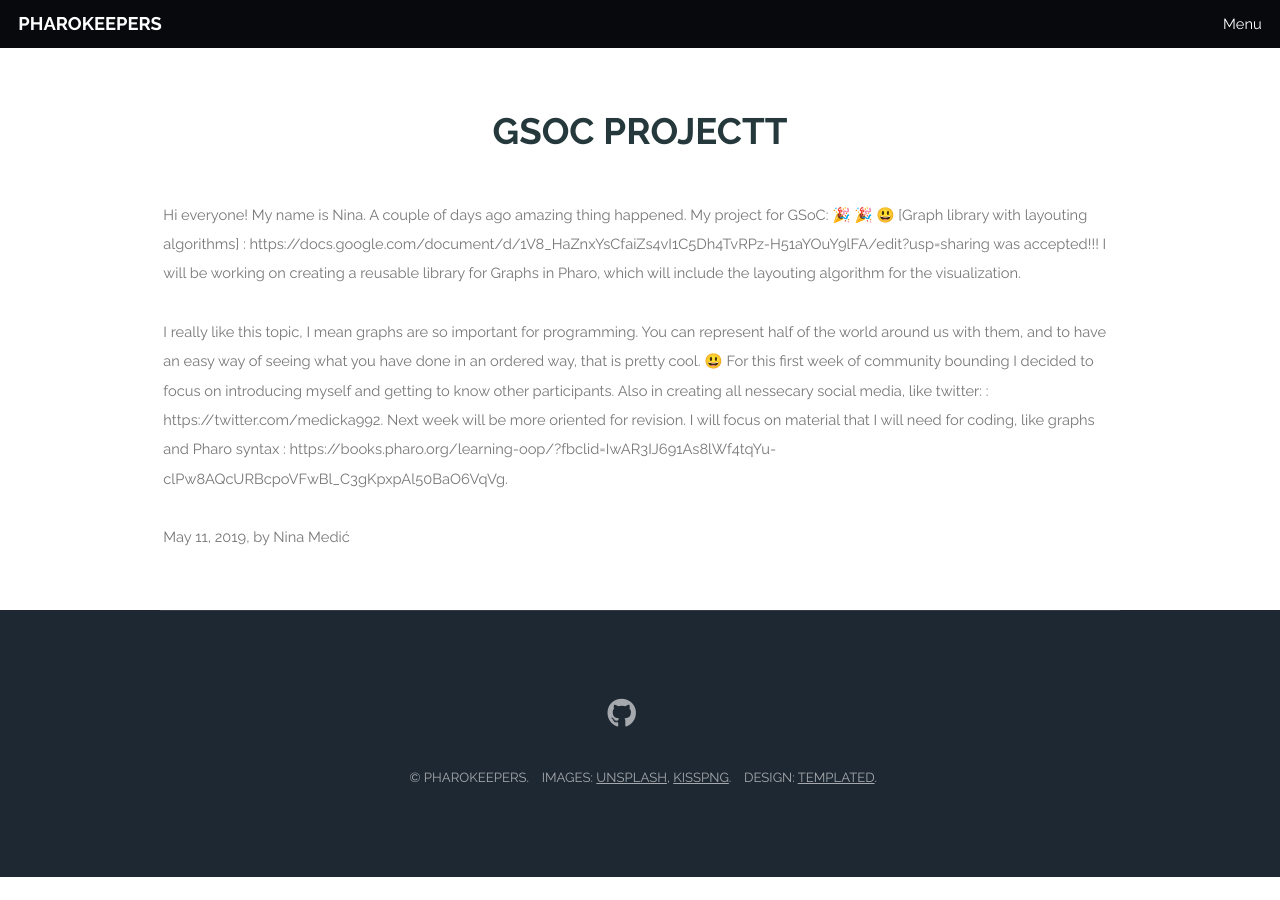
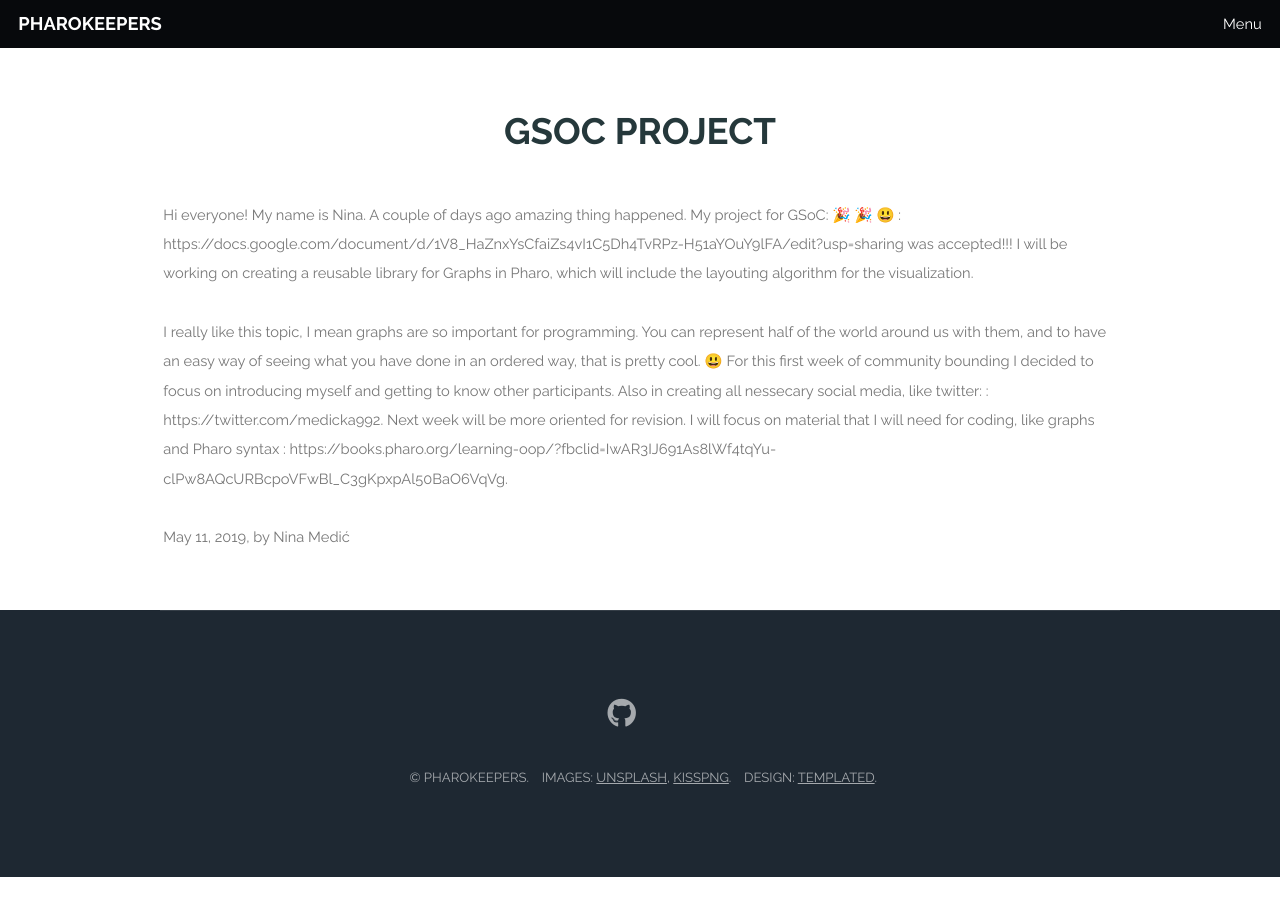
Before and after one commit to Pharokeepers/pharokeepers.github.io, a Jekyll site: the page built from _posts/2019-05-11-Nina_First_Week.markdown, in a window 1280 px wide. Built offline with Jekyll 4.4.1, drawn with Linux system fonts in a browser that asks for light colours; emoji names are drawn with the system emoji font; comment, search, counter and statistics services are not loaded.

Commit message:
Update 2019-05-11-Nina_First_Week.markdown

```diff
--- a/_posts/2019-05-11-Nina_First_Week.markdown
+++ b/_posts/2019-05-11-Nina_First_Week.markdown
@@ -1,7 +1,7 @@
 ---
 layout: post
 author: nm
-title: "GSoC projectt"
+title: "GSoC project"
 date: 2019-05-11 20:38:00 +0200
 categories: jekyll update
 comments: true
@@ -9,7 +9,7 @@ comments: true
 ---
 
 Hi everyone! My name is Nina.
-A couple of days ago amazing thing happened. My project for GSoC: :tada: :tada: :smiley: [Graph library with layouting algorithms] : https://docs.google.com/document/d/1V8_HaZnxYsCfaiZs4vI1C5Dh4TvRPz-H51aYOuY9lFA/edit?usp=sharing  was accepted!!!
+A couple of days ago amazing thing happened. My project for GSoC: :tada: :tada: :smiley: : https://docs.google.com/document/d/1V8_HaZnxYsCfaiZs4vI1C5Dh4TvRPz-H51aYOuY9lFA/edit?usp=sharing  was accepted!!!
 I will be working on creating a reusable library for Graphs in Pharo, which will include the layouting algorithm for the visualization.
 
 
```
